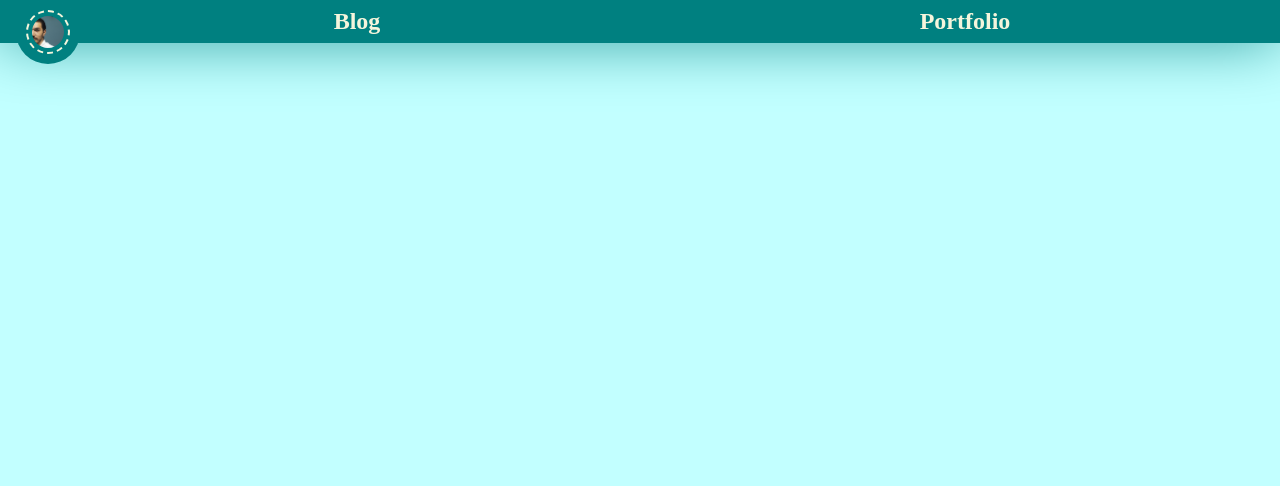
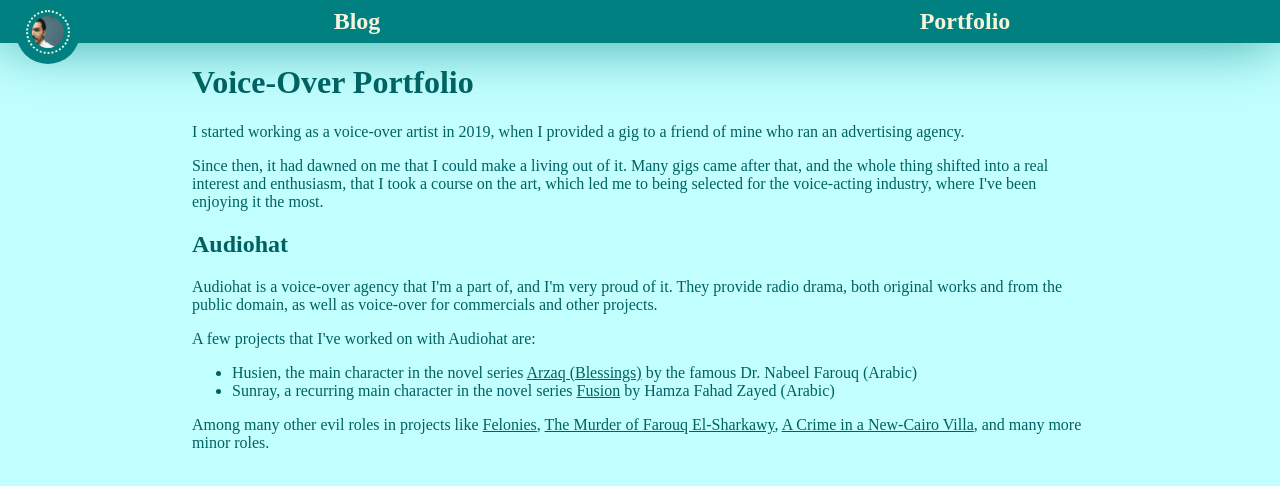
Before and after one commit to hAbuMustafa/hAbuMustafa.github.io, a SvelteKit app: page /voice-over in a window 1280 px wide. Shown: the top 486 px of the page. Built offline with nearby package versions, Linux system fonts and the light colour scheme; some icons are missing.

Commit message:
a page for voice over

```diff
--- a/src/routes/[[lang=lang]]/(portfolio)/voice-over/+page.svelte
+++ b/src/routes/[[lang=lang]]/(portfolio)/voice-over/+page.svelte
@@ -0,0 +1,44 @@
+<h1>Voice-Over Portfolio</h1>
+<p>
+  I started working as a voice-over artist in 2019, when I provided a gig to a friend of
+  mine who ran an advertising agency.
+</p>
+<p>
+  Since then, it had dawned on me that I could make a living out of it. Many gigs came
+  after that, and the whole thing shifted into a real interest and enthusiasm, that I took
+  a course on the art, which led me to being selected for the voice-acting industry, where
+  I've been enjoying it the most.
+</p>
+<h2>Audiohat</h2>
+<p>
+  Audiohat is a voice-over agency that I'm a part of, and I'm very proud of it. They
+  provide radio drama, both original works and from the public domain, as well as
+  voice-over for commercials and other projects.
+</p>
+<p>A few projects that I've worked on with Audiohat are:</p>
+<ul>
+  <li>
+    Husien, the main character in the novel series <a
+      href="https://ws.audiohatdar.com/app-sharing?bookid=65d1b3534d64960af2e8bc"
+      >Arzaq (Blessings)</a
+    > by the famous Dr. Nabeel Farouq (Arabic)
+  </li>
+  <li>
+    Sunray, a recurring main character in the novel series <a
+      href="https://ws.audiohatdar.com/app-sharing?bookid=651b2738079be40013a20048"
+      >Fusion</a
+    > by Hamza Fahad Zayed (Arabic)
+  </li>
+</ul>
+<p>
+  Among many other evil roles in projects like <a
+    href="https://ws.audiohatdar.com/app-sharing?bookid=6581e384d2676a0013f4b972"
+    >Felonies</a
+  >,
+  <a href="https://ws.audiohatdar.com/app-sharing?bookid=6669971d62bb5fcde494802d"
+    >The Murder of Farouq El-Sharkawy</a
+  >,
+  <a href="https://ws.audiohatdar.com/app-sharing?bookid=669d60130154291c98ef922b"
+    >A Crime in a New-Cairo Villa</a
+  >, and many more minor roles.
+</p>
```
